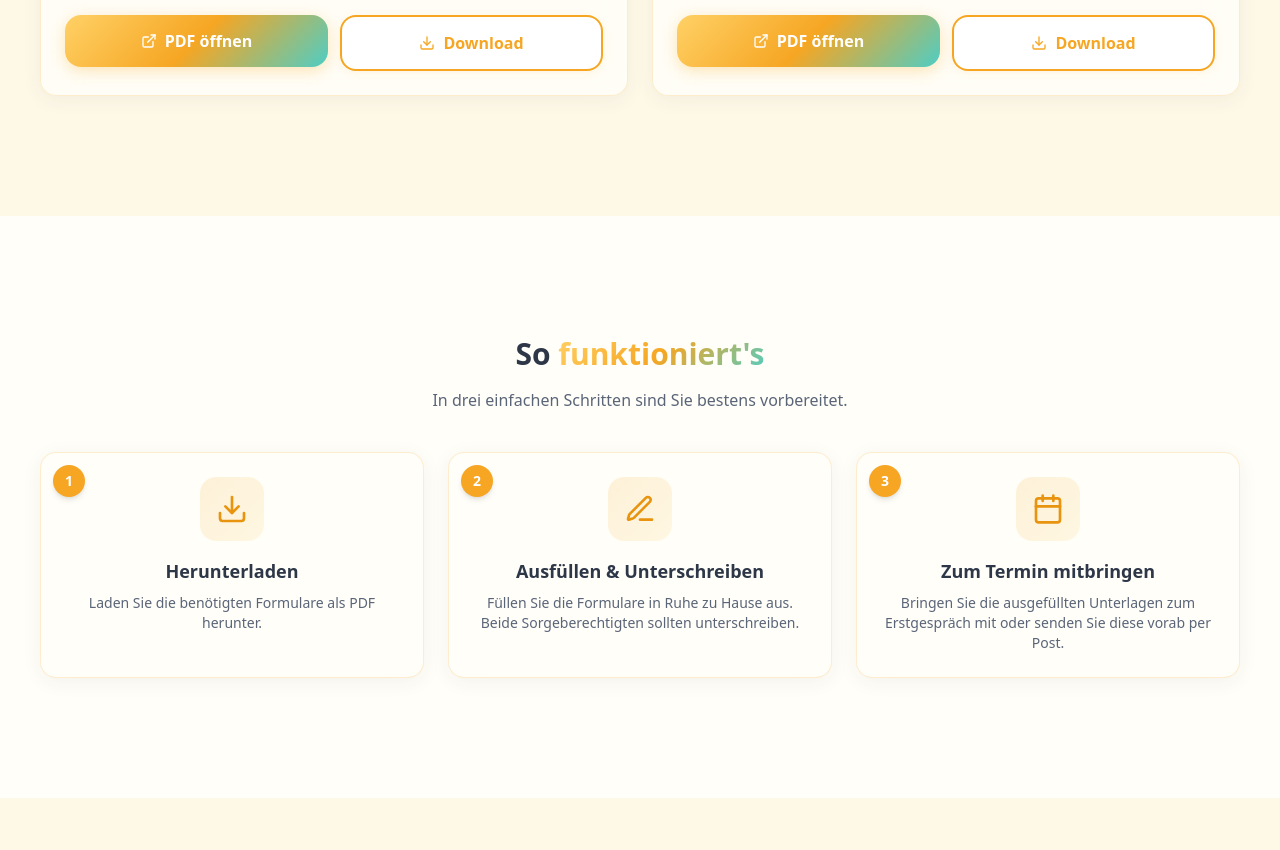
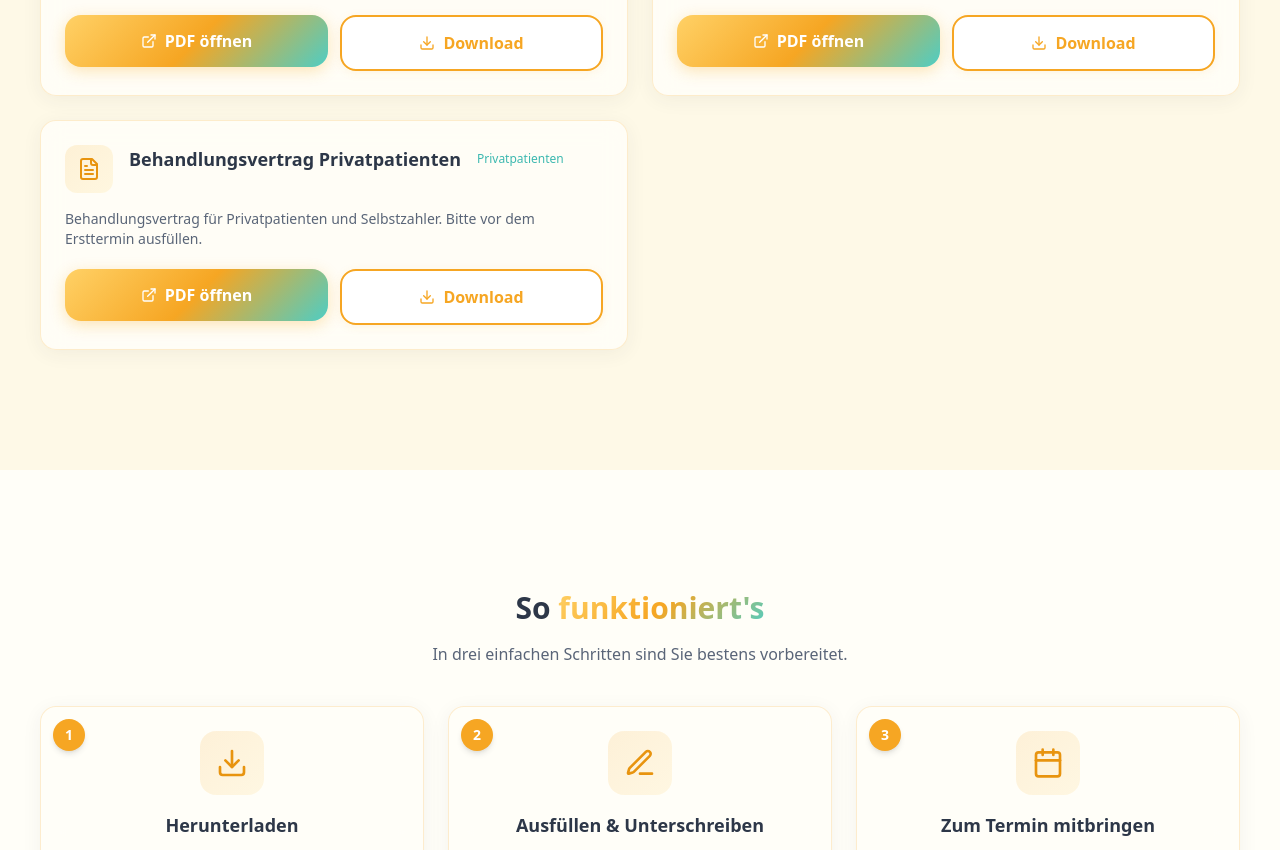
Before and after one commit to ahmadshookwork-create/sonnenschein-praxis, a Next.js app: page /sonnenschein-praxis/anmeldeformulare in a window 1280 px wide. Shown: the part 1360-2210 px from the top of the page. Built offline with nearby package versions, Linux system fonts and the light colour scheme.

Commit message:
Update PDF links to local files, add Behandlungsvertrag

```diff
--- a/src/app/anmeldeformulare/AnmeldeformulareContent.tsx
+++ b/src/app/anmeldeformulare/AnmeldeformulareContent.tsx
@@ -25,15 +25,14 @@ import SectionWrapper from "@/components/ui/SectionWrapper";
 import GlassCard from "@/components/ui/GlassCard";
 import Button from "@/components/ui/Button";
 
-// Formulare mit externen Links (aktuellste Versionen 2024)
+// Formulare (aktuellste Versionen 2026)
 const forms = [
   {
     id: "anmeldebogen",
     title: "Anmeldebogen",
     description:
       "Grundlegende Informationen zu Ihrem Kind und Ihrer Familie. Dieses Formular ist für alle Ersttermine erforderlich.",
-    pdfUrl:
-      "https://baselallozy.de/wp-content/uploads/2024/10/Anmeldebogen_Sonnenschein-2024.pdf",
+    pdfUrl: "/sonnenschein-praxis/formulare/Anmeldebogen_Sonnenschein-2026.pdf",
     icon: ClipboardList,
     tag: "Pflicht",
     tagVariant: "primary" as const,
@@ -54,8 +53,7 @@ const forms = [
     title: "Schweigepflichtentbindung",
     description:
       "Ermöglicht den Austausch mit anderen behandelnden Ärzten, Therapeuten, Schulen oder Einrichtungen.",
-    pdfUrl:
-      "https://baselallozy.de/wp-content/uploads/2024/10/Schweigepflichtentbindung-2024.pdf",
+    pdfUrl: "/sonnenschein-praxis/formulare/Schweigepflichtentbindung-Stand 15.1.26.pdf",
     icon: FileSignature,
     tag: "Bei Bedarf",
     tagVariant: "secondary" as const,
@@ -69,6 +67,16 @@ const forms = [
       "https://baselallozy.de/wp-content/uploads/2024/10/Vollmacht-bei-gemeinsamem-Sorgerecht-2024.pdf",
     icon: Users,
     tag: "Bei Bedarf",
+    tagVariant: "secondary" as const,
+  },
+  {
+    id: "behandlungsvertrag",
+    title: "Behandlungsvertrag Privatpatienten",
+    description:
+      "Behandlungsvertrag für Privatpatienten und Selbstzahler. Bitte vor dem Ersttermin ausfüllen.",
+    pdfUrl: "/sonnenschein-praxis/formulare/Behandlungsvertrag Privatpatienten.pdf",
+    icon: FileText,
+    tag: "Privatpatienten",
     tagVariant: "secondary" as const,
   },
 ];
```
